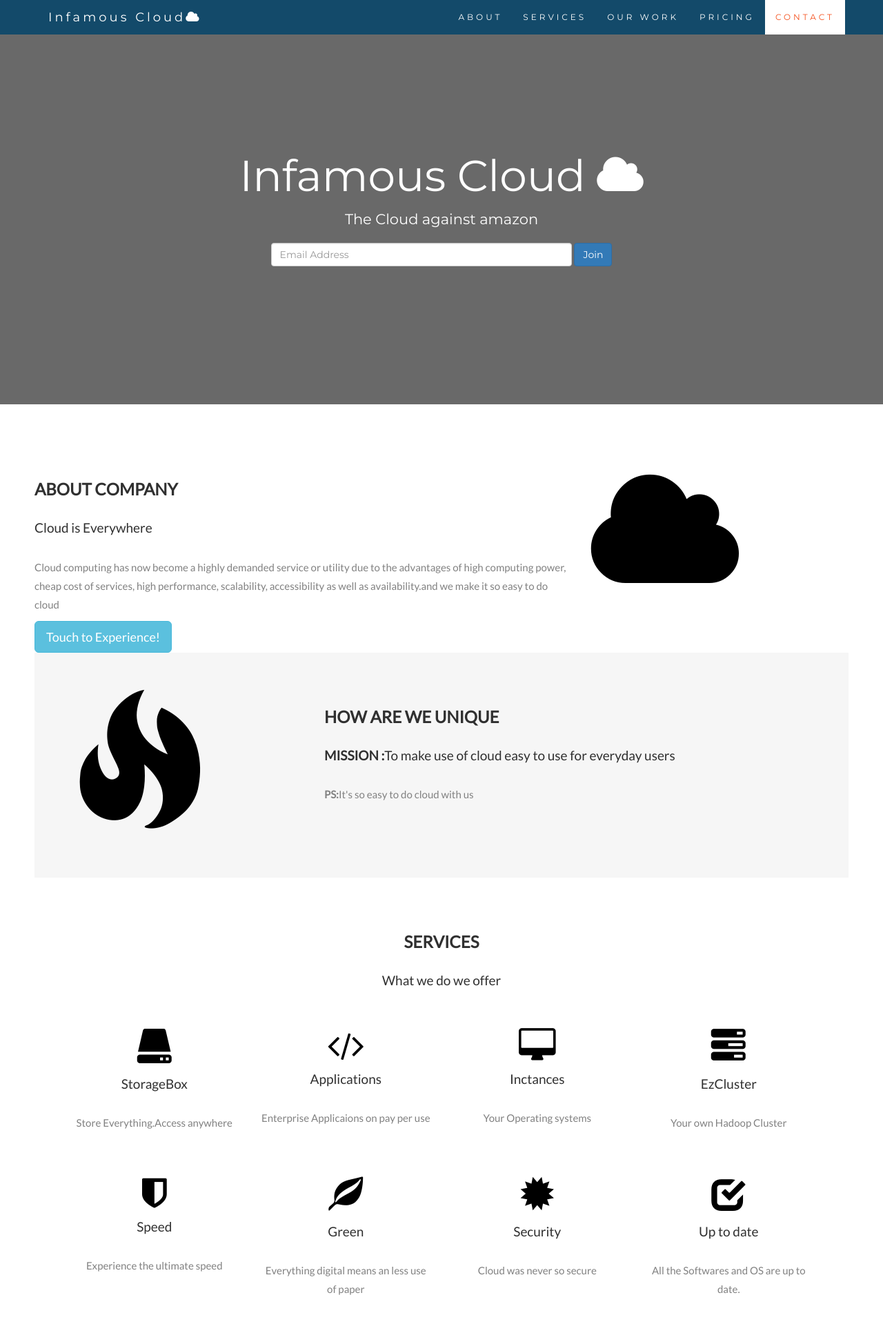
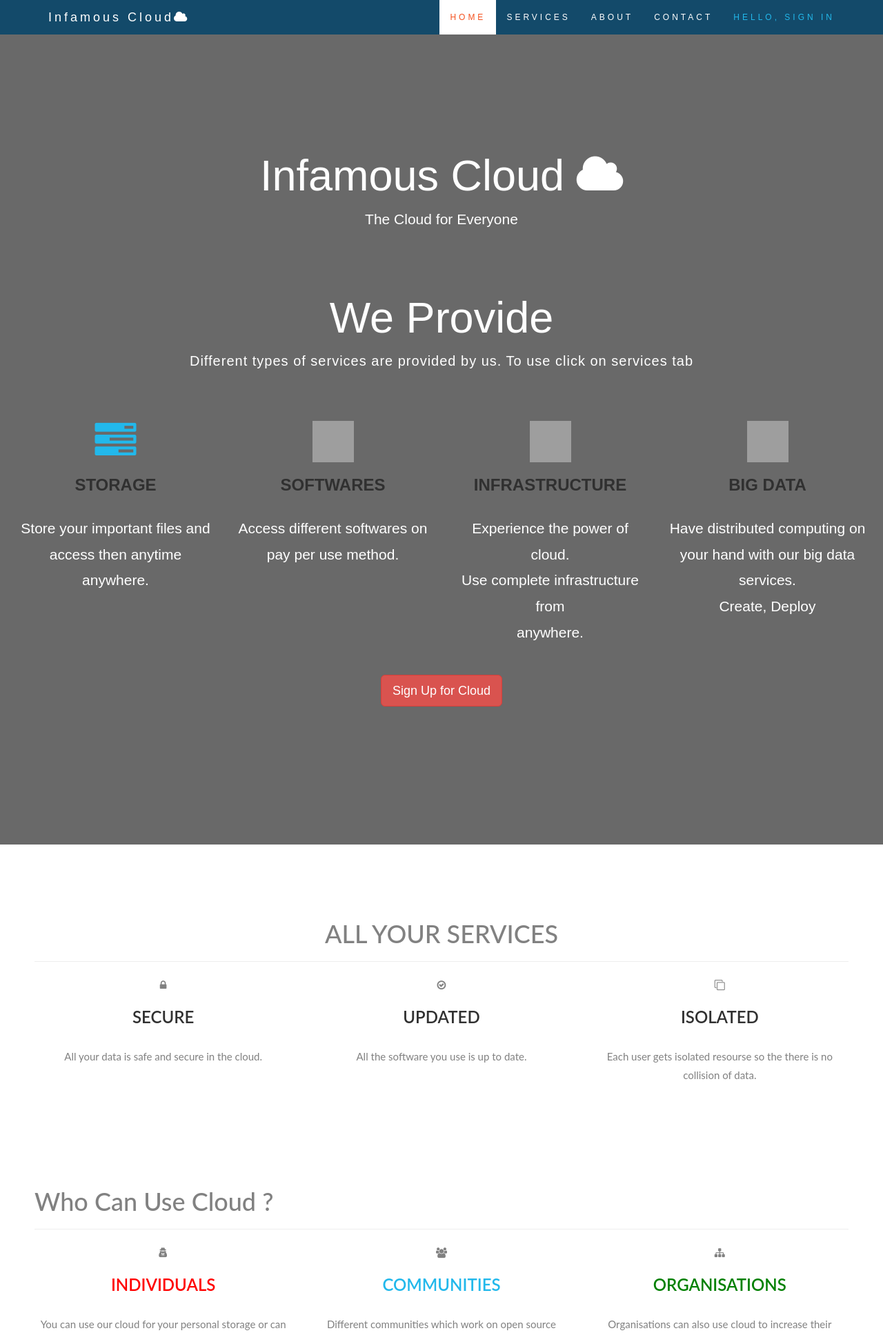
Before and after one commit to adityaup22/Cloop, a PHP site: page /homenew.php in a window 1280 px wide. Shown: the top 1932 px of the page at 69% size. Run offline with PHP 8.4, Linux system fonts and the light colour scheme; some libraries are stand-ins or nearby versions; grey boxes are pictures that could not be loaded.

Commit message:
Updated Homenew.php
please see all the paths as they are according to my server.... thnks

```diff
--- a/homenew.php
+++ b/homenew.php
@@ -3,23 +3,19 @@
 <head>
 <meta charset="utf-8">
  <meta name="viewport" content="width=device-width, initial-scale=1">
-<title>Home</title>
+<title>Infamous Cloud</title>
 <link rel="stylesheet" href="css/bootstrap.css" />
 <link rel='stylesheet' href='font-awesome/css/font-awesome.css'/>
+<link rel='stylesheet' href="css/navigation.css" />
 <link rel="stylesheet" href="css/homenew.css"/>
-<link href="http://fonts.googleapis.com/css?family=Montserrat" rel="stylesheet" type="text/css">
-<link href="http://fonts.googleapis.com/css?family=Lato" rel="stylesheet" type="text/css">
-<script src="js/jquery.js"></script>
-<script src="js/bootstrap.js"></script>
+<!--<link href="http://fonts.googleapis.com/css?family=Lato" rel="stylesheet" type="text/css">-->
 
-<script src="http://maps.googleapis.com/maps/api/js"></script>
 
-<script src="js/homenew.js"></script>
 </head>
 
-<body id="myPage" data-spy="scroll" data-target=".navbar" data-offset="60">
+<body id='mypage'>
 
-<nav class="navbar navbar-default navbar-fixed-top">
+<nav class="navbar navbar-default navbar-fixed-top ">
   <div class="container">
     <div class="navbar-header">
       <button type="button" class="navbar-toggle" data-toggle="collapse" data-target="#myNavbar">
@@ -27,220 +23,131 @@
         <span class="icon-bar"></span>
         <span class="icon-bar"></span>
       </button>
-      <a class="navbar-brand" href="#">Infamous Cloud<i class="fa fa-cloud"></i></a>
+      <a class="navbar-brand" href="homenew.php">Infamous Cloud<i class="fa fa-cloud"></i></a>
     </div>
     <div class="collapse navbar-collapse" id="myNavbar">
       <ul class="nav navbar-nav navbar-right">
-        <li><a href="#about">ABOUT</a></li>
-        <li><a href="#services">SERVICES</a></li>
-        <li><a href="#portfolio">OUR WORK</a></li>
-        <li><a href="#pricing">PRICING</a></li>
+
+        <li class="active"><a href="#home">HOME</a></li>
+        <li><a href="#">SERVICES</a></li>
+        <li><a href="#">ABOUT</a></li>
+
+
         <li><a href="#contact">CONTACT</a></li>
+        <li ><a href="signin.php" style="color:#22b8eb !important;">HELLO, SIGN IN</a></li>
       </ul>
     </div>
   </div>
 </nav>
 <!----------------------------------------------navigation over--------------------->
-<div class="jumbotron text-center">
+<div id="home" class="jumbotron text-center">
+
+    <div id="intro_name">
 	<h1>Infamous Cloud <i class="fa fa-cloud slideanim"></i></h1>
 
-    <p>The Cloud against amazon</p>
-    <form class="form-inline">
-    <input type="email" class="form-control" size="50" placeholder="Email Address">
-    <button type="button" class="btn btn-primary">Join</button>
-  </form>
+    <p>The Cloud for Everyone</p>
     </div>
 
-<!---------------------------------------------//Jumbotron---------------------->
-
-<div id="about" class="container-fluid">
-	<div class="row">
-    <div class="col-sm-8">
-  <h2>About Company </h2>
-  <h4>Cloud is Everywhere</h4>
-  <p>Cloud computing has now become a highly demanded service or utility due to the advantages of high computing power, cheap cost of services, high performance, scalability, accessibility as well as availability.and we make it so easy to do cloud </p>
-  <button class="btn btn-info btn-lg">Touch to Experience!</button>
-
-  </div>
-  <div class="col-sm-4">
-  	<i class="fa fa-cloud logo slideanim"></i>
-  </div><!--//row-->
-</div><!------------ ------------------------------------container luid1--------->
-
-
-
-<div class="container-fluid bg-grey">
-
-<div class="row">
-<div class="col-sm-4">
-	<i class=" glyphicon glyphicon-fire logo slideanim"></i>
-</div>
-<div class="col-sm-8">
-<h2>How are we unique</h2>
-<h4><strong>MISSION :</strong>To make use of cloud easy to use for everyday users</h4>
-<p><strong>PS:</strong>It's so easy to do cloud with us</p>
-</div>
-</div><!--//row-->
-</div><!------------------------------------------------//container2---------------------->
-
-
-<div id="services" class="container-fluid text-center">
-<h2>SERVICES</h2>
-<h4>What we do we offer</h4>
-
-<br>
-  <div class="row">
-    <div class="col-sm-3 slideanim">
-      <i class=" glyphicon glyphicon-hdd logo-small"></i>
-      <h4>StorageBox</h4>
-      <p>Store Everything.Access anywhere</p>
-    </div>
-    <div class="col-sm-3 slideanim">
-      <i class="fa fa-code logo-small"></i>
-      <h4>Applications</h4>
-      <p>Enterprise Applicaions on pay per use</p>
-    </div>
-    <div class="col-sm-3 slideanim">
-      <i class="fa fa-desktop logo-small"></i>
-      <h4>Inctances</h4>
-      <p>Your Operating systems</p>
-    </div>
-    <div class="col-sm-3 slideanim">
-      <i class=" glyphicon glyphicon-tasks logo-small"></i>
-      <h4>EzCluster</h4>
-      <p>Your own Hadoop Cluster</p>
-    </div>
-    </div><!---------------- row------>
-
-     <br><br>
-
-  <div class="row">
-  <div class="col-sm-3 slideanim">
-      <span class=" fa fa-shield logo-small"></span>
-      <h4>Speed</h4>
-      <p>Experience the ultimate speed</p>
-    </div>
-    <div class="col-sm-3 slideanim">
-      <span class="glyphicon glyphicon-leaf logo-small"></span>
-      <h4>Green</h4>
-      <p>Everything digital means an less use of paper</p>
-    </div>
-    <div class="col-sm-3 slideanim">
-      <span class="glyphicon glyphicon-certificate logo-small"></span>
-      <h4>Security</h4>
-      <p>Cloud was never so secure</p>
-    </div>
-    <div class="col-sm-3 slideanim">
-      <span class="glyphicon glyphicon-check logo-small"></span>
-      <h4>Up to date</h4>
-      <p>All the Softwares and OS are up to date.</p>
-    </div>
-  </div><!--------------row-------->
-
-</div><!--------------- -----------------services container------------------>
-
-
-<div id="portfolio" class="container-fluid text-center bg-grey">
-  <h2>Take a look</h2>
-  <h4>What we have created</h4>
-  <div class="row text-center">
-    <div class="col-sm-3">
-      <div class="thumbnail slideanim">
-        <img src="images/instances.jpg" alt="Paris">
-        <p><strong>Software</strong></p>
-        <p>Yes, it is on demand</p>
+    <div class="intro_service">
+    <br/> <br/>
+        <div class="row" id="info_heading">
+        	<div class="col-lg-12">
+            	<div class="text-center">
+                <h1>We Provide</h1>
+                <p style="font-size:20px; letter-spacing:1px;">Different types of services are provided by us. To use click on services tab</p>
                 </div>
              </div>
-    <div class="col-sm-3">
-      <div class="thumbnail slideanim">
-        <img src="images/instances.jpg" alt="New York">
-        <p><strong>Storage Box</strong></p>
-        <p>All Files are here. </p>
+         </div>
+         <br/><br/>
+        <div class="row" >
+         <div class="col-lg-3" id="intro_service1">
+         	<i style="font-size:60px;color:#22b8eb;" class="fa fa-tasks"></i>
+            <br/>
+            <h2>Storage</h2>
+            <p>Store your important files and <br/> access then anytime anywhere.</p>
+         </div>
+         <div class="col-lg-3" id="intro_service2">
+         <img height="60" width="60" src="images/devops_blue_icon.svg">
+         <br/>
+         <h2>Softwares</h2>
+         <p>Access different softwares on pay per use method.</p>
+         </div>
+         <div class="col-lg-3" id="intro_service3">
+         	<img height="60" width="60" src="images/infrastructure_blue_icon.svg">
+            <br/>
+            <h2>Infrastructure</h2>
+            <p>Experience the power of cloud.<br/>Use complete infrastructure from <br/>anywhere.</p>
+         </div>
+         <div class="col-lg-3" id="intro_service4">
+         	<img height="60" width="60" src="images/big_data_blue_icon.svg">
+            <br/>
+            <h2>Big Data</h2>
+            <p>Have distributed computing on your hand with our big data services. <br/>Create, Deploy</p>
          </div>
         </div>
-    <div class="col-sm-3">
-      <div class="thumbnail slideanim">
-        <img src="images/instances.jpg" alt="San Francisco">
-        <p><strong>Instance</strong></p>
-        <p>Running OS on your browser</p>
+        <div class="row">
+        	<div class="col-lg-12">
+            <br/>
+            	<button class="btn btn-danger btn-lg" id="xp"  href="services.php">Sign Up for Cloud</button>
             </div>
-     </div>
-     <div class="col-sm-3">
-      <div class="thumbnail slideanim">
-        <img src="images/cluster.jpg" alt="San Francisco">
-        <p><strong>Instance</strong></p>
-        <p>Running OS on your browser</p>
         </div>
     </div>
 
 </div>
+
+<!---------------------------------------------//Jumbotron over---------------------->
+<div id="about" class="container-fluid text-center">
+	<h1 class="text-center">ALL YOUR SERVICES</h1><hr/>
+    <div class="row">
+    	<div class="col-lg-4">
+        	<i class="fa fa-lock icon"></i>
+            <h2> Secure</h2>
+            <p>All your data is safe and secure in the cloud.</p>
         </div>
-<!-------------------------------------------- thumbnails container-------------------->
-
-
-<div id="pricing" class="container-fluid">
-  <div class="text-center">
-    <h2>Pricing</h2>
-    <h4>Choose a payment plan that works for you</h4>
+        <div class="col-lg-4"><i class="fa  fa-check-circle-o icon"></i>
+        <h2>Updated</h2>
+        <p>All the software you use is up to date.</p>
         </div>
-  <div class="row">
-    <div class="col-sm-4">
-      <div class="panel panel-default text-center slideanim">
-        <div class="panel-heading">
-          <h1>Basic</h1>
-        </div>
-        <div class="panel-body">
-          <p><strong>20 GB</strong> Storage</p>
-          <p> </p>
-          <p></p>
-          <p></p>
-          <p></p>
-        </div>
-        <div class="panel-footer">
-          <h3><i class="fa  fa-inr"></i>50</h3>
-          <h4>per month</h4>
-          <button class="btn btn-lg">Sign Up</button>
-        </div>
-      </div>
-    </div>
-    <div class="col-sm-4">
-      <div class="panel panel-default text-center slideanim">
-        <div class="panel-heading">
-          <h1>Pro</h1>
-        </div>
-        <div class="panel-body">
-          <p><strong>50 GB</strong> Storage</p>
-
-        </div>
-        <div class="panel-footer">
-          <h3><i class="fa fa-inr"></i>250</h3>
-          <h4>per month</h4>
-          <button class="btn btn-lg">Sign Up</button>
-        </div>
-      </div>
-    </div>
-   <div class="col-sm-4">
-      <div class="panel panel-default text-center slideanim">
-        <div class="panel-heading">
-          <h1>Premium</h1>
-        </div>
-        <div class="panel-body">
-          <p><strong>250 GB</strong> storage</p>
-
-        </div>
-        <div class="panel-footer">
-          <h3><i class="fa fa-inr"></i>600</h3>
-          <h4>per month</h4>
-          <button class="btn btn-lg">Sign Up</button>
-        </div>
-      </div>
-    </div>
+        <div class="col-lg-4">
+        	<i class="fa fa-clone icon"></i>
+            <h2>Isolated</h2>
+            <p>Each user gets isolated resourse so the there is no collision of data.</p>
         </div>
     </div>
 
-<!--------------------------------------------pricing corner------------------------------>
+</div>
 
-<div id="contact" class="container-fluid bg-grey">
+<!------------------------------------------------------ About section over -------------------------------------->
+
+
+<div class="container-fluid bg-white " id="who">
+<h1>Who Can Use Cloud ?</h1><hr/>
+
+    <div class="row text-center">
+    	<div class="col-lg-4">
+        	<i class="fa  fa-user-secret icon "></i>
+        	<h2 style="color:red;">Individuals</h2>
+            <p>You can use our cloud for your personal storage or can use resources for infrastructure.</p>
+        </div>
+
+        <div class="col-lg-4">
+        	<i class="fa fa-users icon"></i>
+        	<h2 style="color:#22b8eb;">Communities</h2>
+            <p>Different communities which work on open source pojects use cloud for centralised storage or source code management.</p>
+        </div>
+
+        <div class="col-lg-4">
+        	<i class="fa fa-sitemap icon"></i>
+        	<h2 style="color:green;">Organisations</h2>
+            <p>Organisations can also use cloud to increase their capacity of resources. Use hadoop services to work in distributed environment.</p>
+        </div>
+
+    </div>
+
+</div>
+
+
+<div id="contact" class="container-fluid text-center">
   <h2 class="text-center">CONTACT</h2>
   <div class="row">
     <div class="col-sm-5">
@@ -266,23 +173,73 @@
       </div>
     </div>
   </div>
+  <button class="btn btn-danger btn-lg" data-toggle='modal' data-target='#signUpModal' data-backdrop='true' >Sign up for Cloud</button>
 </div>
-
-<!-- Set height and width with CSS -->
-<div id="googleMap" style="height:400px;width:100%;"></div>
 
 
 
 
 
-<!------------------------------------------------ contact --------------------------------------------->
 
 
+<!------------------------------------------------ contact over --------------------------------------------->
+<!---------------------------------------    modal for sign up     -------------------------------->
+
+
+<div id='signUpModal' class='modal fade' role='dialog'>
+  <div class='modal-dialog'>
+
+    <!-- Modal content-->
+    <div class='modal-content'>
+      <div class='modal-header' style='padding:35px 50px; background-color:#22b8eb;'>
+        <button type='button' class='close' data-dismiss='modal'>&times;</button>
+        <h2 class="text-center"><span class='fa fa-user-plus'></span> SIGN UP </h2>
+      </div>
+      <div class='modal-body'>
+      	<form action='new_user.php' id='signup' method='post'>
+        <div class='container-fluid'>
+        	<div class='form-group'>
+ 				<label for='uname'>Full name:</label>
+                <input type='text' class='form-control' required name='username' id='uname'>
+			</div>
+
+            <div class='form-group'>
+           		<label for='email' >Email:</label>
+                <input type='email' class='form-control'  required name='email' id='email'>
+            </div>
+
+            <div class='form-group'>
+            	<label for='pwd'>Enter a password:</label>
+                <input type='password' class='form-control' required name='pwd' id='pwd'>
+            </div>
+
+            <div class='form-group'>
+            	<label for='cpwd' >Confirm password:</label>
+                <input type='password' class='form-control' required name='cpwd' id='cpwd'>
+            </div>
+            </div>
+            <input type='submit' name='signup' value="Sign Up" class='btn btn-my btn-block'>
+		</form>
+      </div>
+
+    </div>
+
+  </div>
+</div>
+
+<!--------------------------------------      End of modal     ----------------------------->
+
 <footer class="container-fluid text-center">
-  <a href="#myPage" title="To Top">
+  <a href="#mypage" title="To Top">
     <span class="glyphicon glyphicon-chevron-up"></span>
   </a>
 
 </footer>
 </body>
+<script src="js/jquery.js"></script>
+<script src="js/bootstrap.js"></script>
+
+<!--<script src="http://maps.googleapis.com/maps/api/js"></script> -->
+
+<script src="js/homenew.js"></script>
 </html>
```
Lines whose indentation alone changed are shown as unchanged.
